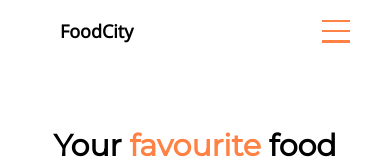
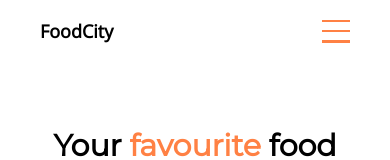
Before and after one commit to samuelkurdz/foodcity, a React (Create React App) app: page / in a window 390 px wide. Shown: the top 160 px of the page. Built offline with nearby package versions, Linux system fonts and the light colour scheme.

Commit message:
remove un-necessary hader margin

```diff
--- a/src/components/header/header.scss
+++ b/src/components/header/header.scss
@@ -17,12 +17,7 @@
   }
 }
 
-@media (max-width: 760px) {
-  h3 {
-    margin-left: 20px;
-  }
-}
-
+// hamburger stylings
 #pencet {
   display: flex;
   align-items: center;
```
